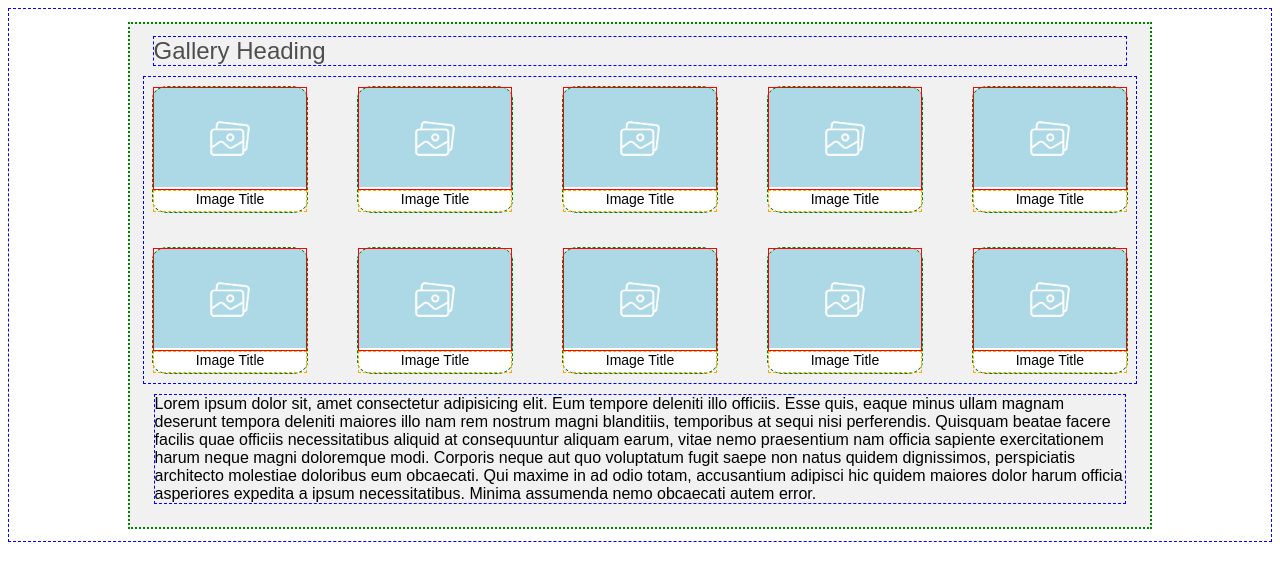
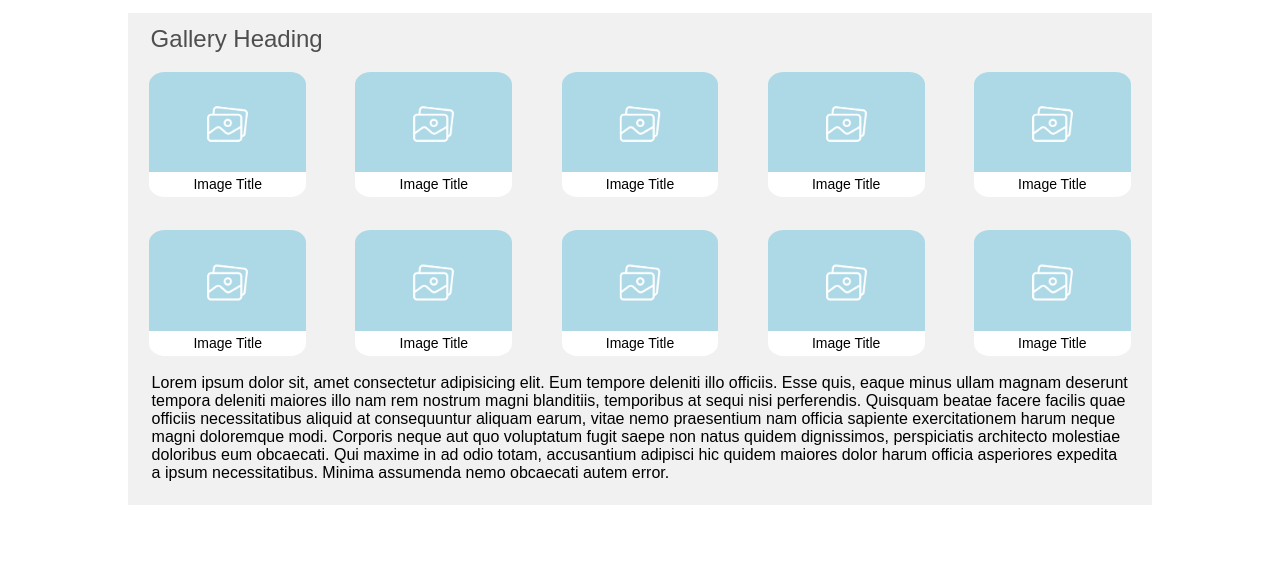
Before and after one commit to stefaneo/rmtGit, a plain HTML site: page Academy/3 Advanced CSS Assignmenti/Assignment 3 Kreiranje responsive galerije/index.html in a window 1280 px wide. Drawn offline with Linux system fonts and the light colour scheme.

Commit message:
galerija

```diff
--- a/Academy/3 Advanced CSS Assignmenti/Assignment 3 Kreiranje responsive galerije/style.css
+++ b/Academy/3 Advanced CSS Assignmenti/Assignment 3 Kreiranje responsive galerije/style.css
@@ -3,12 +3,7 @@
   font-family: sans-serif;
 }
 
-body {
-  border: 1px dashed blue;
-}
-
 #container {
-  border: 2px dotted green;
   background-color: rgb(241, 241, 241);
 
   max-width: 1024px;
@@ -17,7 +12,6 @@ body {
 }
 
 h2 {
-  border: 1px dashed blue;
   color: rgb(78, 78, 78);
   font-weight: lighter;
 
@@ -25,8 +19,6 @@ h2 {
 }
 
 #grid-container {
-  border: 1px dashed blue;
-
   display: grid;
   grid-template-columns: repeat(5, 1fr);
   column-gap: 2em;
@@ -35,29 +27,24 @@ h2 {
 }
 
 .picture {
-  border: 1px dashed green;
   background: linear-gradient(lightblue 80%, white 20%);
   border-radius: 10%;
   margin: 5%;
 }
 
 img {
-  border: 1px solid red;
   display: block;
   width: 100%;
   height: auto;
 }
 
 .title {
-  border: 1px dashed orange;
-
   text-align: center;
   padding-bottom: 3%;
   font-size: 14px;
 }
 
 p {
-  border: 1px dashed blue;
   margin: 1% 1.1%;
 }
 
```
